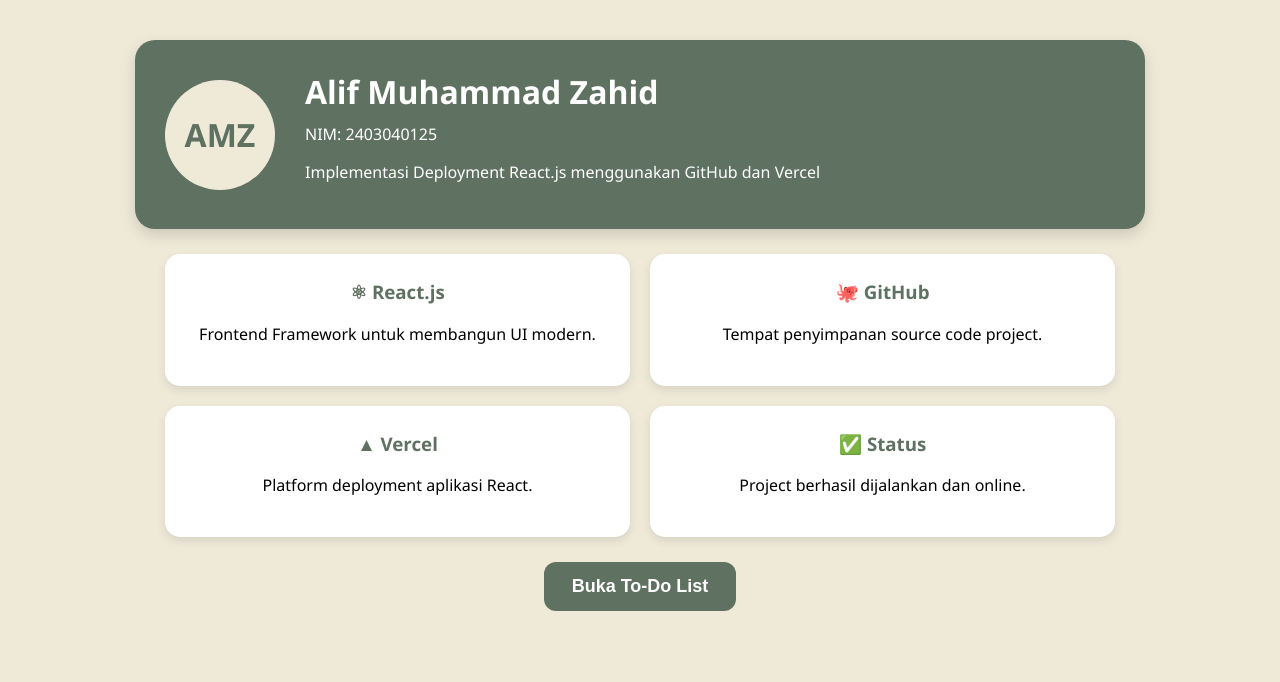
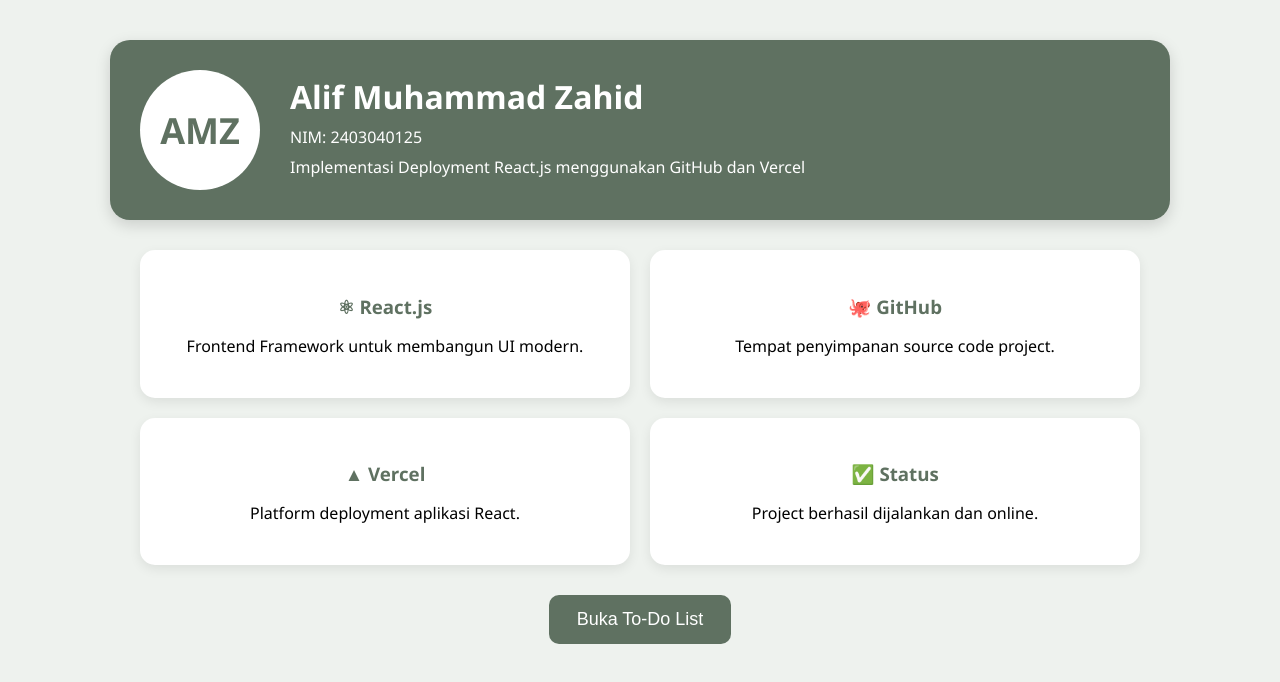
Before and after one commit to alifzahid27/react-app-deploy, a React (Create React App) app: page / in a window 1280 px wide. Shown: the top 682 px of the page. Built offline with nearby package versions, Linux system fonts and the light colour scheme.

Commit message:
Update App.css

```diff
--- a/src/App.css
+++ b/src/App.css
@@ -1,18 +1,17 @@
 body {
   margin: 0;
   font-family: "Segoe UI", sans-serif;
-  background: #efead8;
+  background: #eef2ee;
 }
 
-/* LANDING PAGE */
-
 .landing {
+  min-height: 100vh;
   padding: 40px 20px;
 }
 
 .profile-card {
-  max-width: 950px;
-  margin: auto;
+  max-width: 1000px;
+  margin: 0 auto 30px;
 
   background: #5f7161;
   color: white;
@@ -25,23 +24,23 @@
   align-items: center;
   gap: 30px;
 
-  box-shadow: 0 6px 15px rgba(0, 0, 0, 0.15);
+  box-shadow: 0 5px 15px rgba(0, 0, 0, 0.15);
 }
 
 .avatar {
-  width: 110px;
-  height: 110px;
+  width: 120px;
+  height: 120px;
 
   border-radius: 50%;
 
-  background: #efead8;
+  background: white;
   color: #5f7161;
 
   display: flex;
+  justify-content: center;
   align-items: center;
-  justify-content: center;
 
-  font-size: 32px;
+  font-size: 36px;
   font-weight: bold;
 }
 
@@ -50,12 +49,12 @@
 }
 
 .profile-info p {
-  margin-top: 10px;
+  margin: 8px 0;
 }
 
 .grid-info {
-  max-width: 950px;
-  margin: 25px auto;
+  max-width: 1000px;
+  margin: auto;
 
   display: grid;
   grid-template-columns: repeat(2, 1fr);
@@ -71,49 +70,42 @@
 
   text-align: center;
 
-  box-shadow: 0 4px 10px rgba(0, 0, 0, 0.1);
+  box-shadow: 0 4px 12px rgba(0, 0, 0, 0.08);
 }
 
 .info-box h3 {
-  margin-top: 0;
   color: #5f7161;
+  margin-bottom: 10px;
 }
 
 .main-btn {
   display: block;
 
-  margin: 20px auto;
+  margin: 30px auto;
 
   background: #5f7161;
   color: white;
 
   border: none;
-  border-radius: 12px;
+  border-radius: 10px;
 
   padding: 14px 28px;
 
   font-size: 18px;
-  font-weight: bold;
-
   cursor: pointer;
-
-  transition: 0.3s;
 }
 
 .main-btn:hover {
   background: #6d8b74;
-  transform: translateY(-2px);
 }
 
-/* TODO LIST */
-
 .container {
-  width: 650px;
+  width: 700px;
   margin: 50px auto;
 
   background: white;
 
-  padding: 25px;
+  padding: 30px;
 
   border-radius: 15px;
 
@@ -144,10 +136,9 @@
   color: white;
 
   border: none;
+  border-radius: 8px;
 
-  padding: 12px 18px;
-
-  border-radius: 8px;
+  padding: 12px 20px;
 
   cursor: pointer;
 }
@@ -158,9 +149,9 @@
 }
 
 li {
-  background: #f8f8f8;
+  margin-top: 10px;
 
-  margin-top: 10px;
+  background: #f5f5f5;
 
   padding: 12px;
 
@@ -172,14 +163,13 @@
 }
 
 .delete-btn {
-  background: #b85042;
+  background: #c0392b;
   color: white;
 
   border: none;
+  border-radius: 6px;
 
   padding: 8px 12px;
-
-  border-radius: 6px;
 
   cursor: pointer;
 }
@@ -191,10 +181,9 @@
   color: white;
 
   border: none;
+  border-radius: 8px;
 
-  padding: 12px 18px;
-
-  border-radius: 8px;
+  padding: 12px 20px;
 
   cursor: pointer;
 }
```
